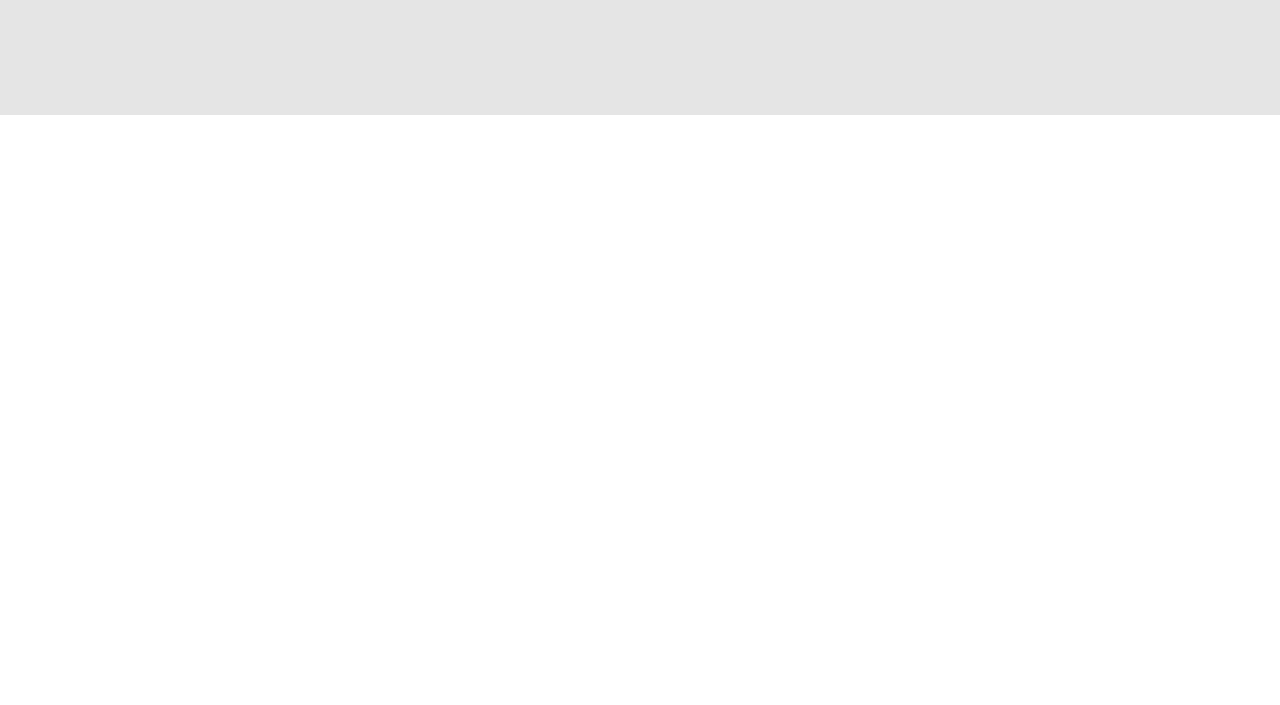
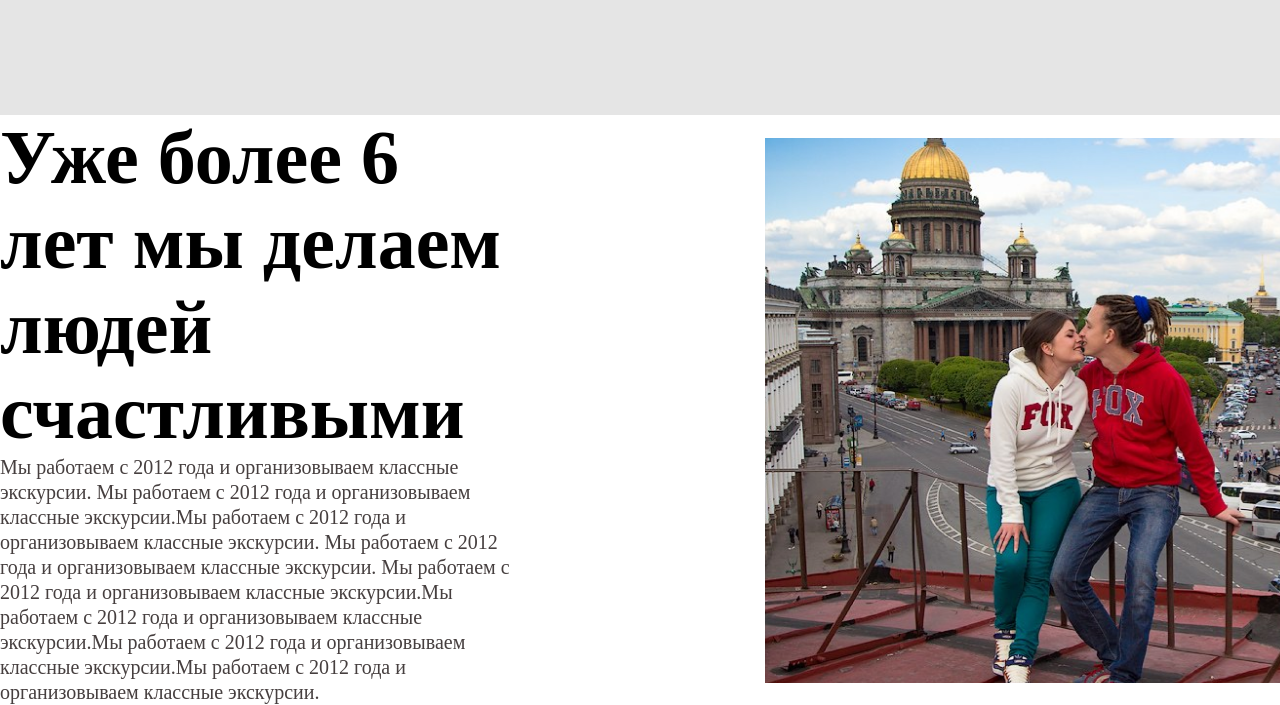
Before and after one commit to 3TERRRNITY/piter-roof, a website built with Vite: page index.html in a window 1280 px wide. Shown: the part 706-1411 px from the top of the page. Before the commit the page ends 821 px from the top, so only its background shows below. Built offline with nearby package versions, Linux system fonts and the light colour scheme.

Commit message:
добавил часть О нас

```diff
--- a/index.html
+++ b/index.html
@@ -145,10 +145,16 @@
             </defs>
           </svg>
         </a>
-        <li class="navbar__item"><a href="">О нас</a></li>
-        <li class="navbar__item"><a href="">Экскурсии</a></li>
-        <li class="navbar__item"><a href="">Галерея</a></li>
-        <li class="navbar__item"><a href="">FAQ</a></li>
+        <li class="navbar__item"><a href="#about">О нас</a></li>
+        <li class="navbar__item">
+          <a
+            href="#
+          excursions"
+            >Экскурсии</a
+          >
+        </li>
+        <li class="navbar__item"><a href="#gallery">Галерея</a></li>
+        <li class="navbar__item"><a href="#FAQ">FAQ</a></li>
       </ul>
       <div class="navbar__number">
         <img
@@ -187,6 +193,7 @@
         </a>
       </div>
     </nav>
+
     <div class="hero">
       <div class="hero__article">
         <p class="hero__article__title">Прогулка по крышам Питера</p>
@@ -215,6 +222,26 @@
       <div class="hero__image hero__image2"></div>
     </div>
 
+    <div id="about" class="about">
+      <div class="about__text">
+        <p class="about__text__title">
+          Уже более 6 лет мы делаем людей счастливыми
+        </p>
+        <p class="about__text__desc">
+          Мы работаем с 2012 года и организовываем классные экскурсии. Мы
+          работаем с 2012 года и организовываем классные экскурсии.Мы работаем с
+          2012 года и организовываем классные экскурсии. Мы работаем с 2012 года
+          и организовываем классные экскурсии. Мы работаем с 2012 года и
+          организовываем классные экскурсии.Мы работаем с 2012 года и
+          организовываем классные экскурсии.Мы работаем с 2012 года и
+          организовываем классные экскурсии.Мы работаем с 2012 года и
+          организовываем классные экскурсии.
+        </p>
+      </div>
+
+      <div class="about__image"></div>
+    </div>
+
     <script type="module" src="/main.js"></script>
   </body>
 </html>
--- /dev/null
+++ b/main.js
@@ -0,0 +1,12 @@
+const anchors = document.querySelectorAll('a[href*="#"]');
+
+for (let anchor of anchors) {
+  anchor.addEventListener("click", function (e) {
+    e.preventDefault();
+    const blockID = anchor.getAttribute("href");
+    document.querySelector("" + blockID).scrollIntoView({
+      behavior: "smooth",
+      block: "start",
+    });
+  });
+}
--- a/style.scss
+++ b/style.scss
@@ -113,3 +113,29 @@ $active-btn-color: #fdc302;
     background-size: cover;
   }
 }
+
+.about {
+  display: flex;
+  justify-content: center;
+  align-items: center;
+  &__text {
+    width: 550px;
+    margin-right: 240px;
+    &__title {
+      font-weight: 600;
+      font-size: 76px;
+      line-height: 85px;
+    }
+    &__desc {
+      color: $secondary-tx-color;
+      font-size: 20px;
+      line-height: 25px;
+    }
+  }
+  &__image {
+    width: 540px;
+    height: 545px;
+    background-image: url(/public/about_img.png);
+    background-size: cover;
+  }
+}
```
